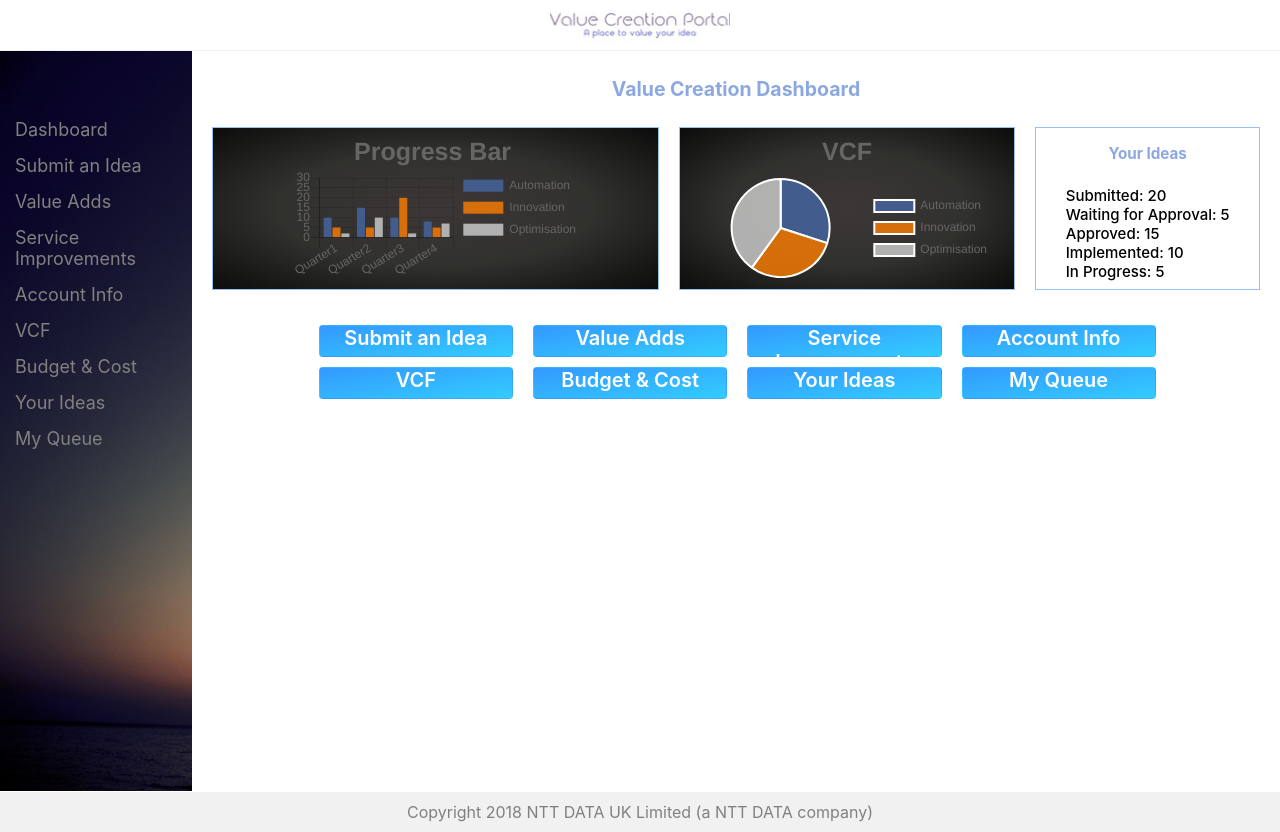
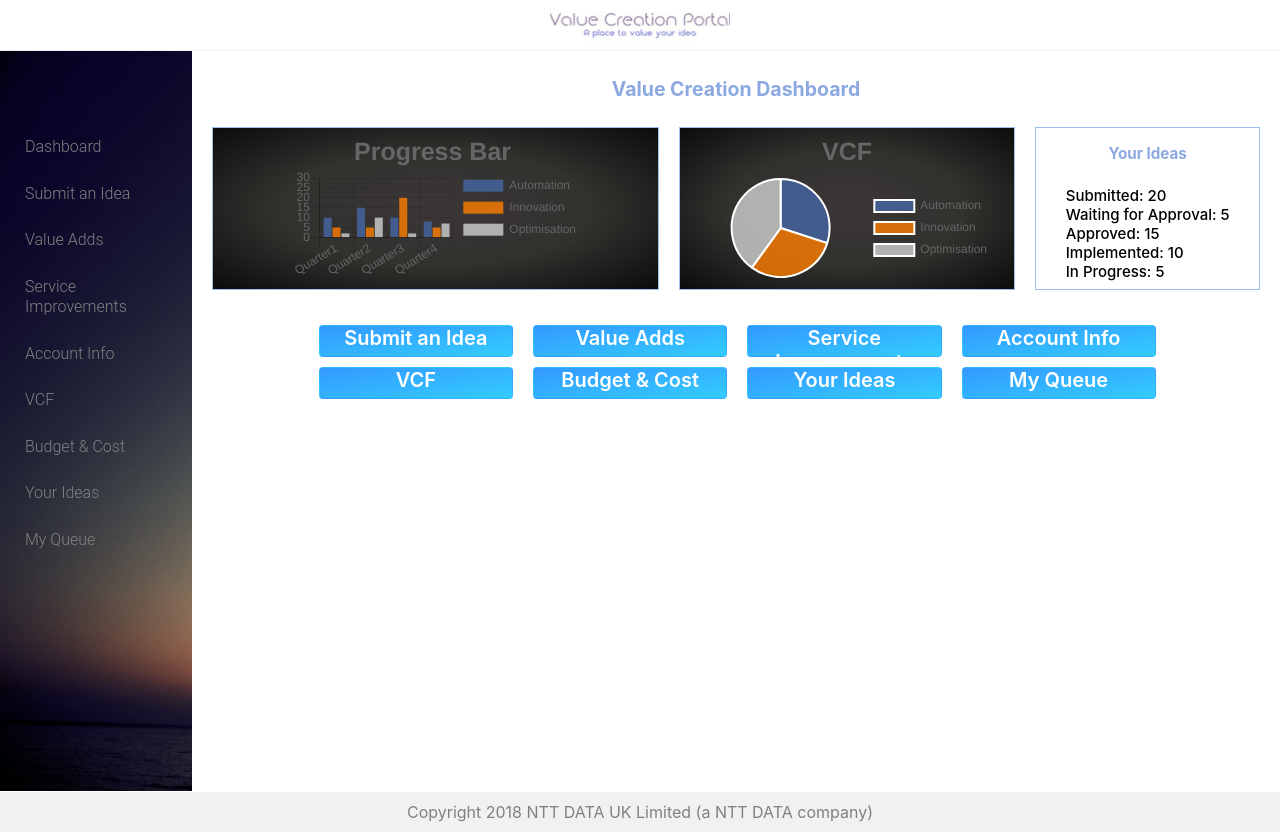
Before and after one commit to mahantesh21/valuecreation-app, a React (Create React App) app: page / in a window 1280 px wide. Built offline with nearby package versions, Linux system fonts and the light colour scheme.

Commit message:
update css for sidebar

```diff
--- a/src/assets/css/IdeaSubmit.css
+++ b/src/assets/css/IdeaSubmit.css
@@ -60,9 +60,11 @@ button{
     color: #ffffff;
     font-size: 18px;
     border-style: none;
-    margin:0 1px 0 2px;
-    padding: 15px 0px 15px 0px;
+    margin: 0 1px 0 0px;
+    padding: 6px 0px 2px 0px;
     cursor: pointer;
+    border-radius: 5px;
+    font-weight: 500;
     text-align: center;
     background: linear-gradient(to top left, #33ccff 0%, #3399ff 100%);
 }
--- a/src/assets/css/SideBar.css
+++ b/src/assets/css/SideBar.css
@@ -34,14 +34,22 @@
     padding: 15px;
 }
 .leftNavBar ul>li{
-    margin-bottom: 15px
+    margin: 10px 5px 0;
+    display: block;
+    padding: 8px 5px;
+    position: relative;
+    transition: all 300ms linear;
+    font-family: "Roboto", "Helvetica", "Arial", sans-serif;
+    font-weight: 300;
+    line-height: 1.5em;
+    border-radius: 3px;
 }
 .leftNavBar ul>li>a{
     text-decoration: none;
     color: #818181;
-    font-size: 18px;
+    font-size: 16px;
 }
-.leftNavBar ul>li>a:hover{
+.leftNavBar ul>li:hover{
     text-decoration: none;
     color: #ffffff;
 }
@@ -68,3 +76,7 @@
     background:#fff;
     overflow-y: auto;
 }
+.activeStyle{
+    box-shadow: 0 12px 20px -10px rgba(0,188,212,.28), 0 4px 20px 0 rgba(0,0,0,.12), 0 7px 8px -5px rgba(0,188,212,.2);
+    background-color: #00acc1;
+}
--- a/src/components/SideBar.js
+++ b/src/components/SideBar.js
@@ -74,39 +74,45 @@ class Sidebar extends Component{
   }
 
   render(){
-    const activeStyle = { color: '#FFFFFF' };
+    const activeStyle = {
+         boxShadow: '0 12px 20px -10px rgba(0,188,212,.28), 0 4px 20px 0 rgba(0,0,0,.12), 0 7px 8px -5px rgba(0,188,212,.2)',
+         backgroundColor: '#00acc1'
+     };
+    const linkStyle={
+      color:'#fff'
+    }
     return (
       <Router>
         <div  className="sideBar">
           <div className="leftNavBar column">
             <div className="logo-container"></div>
             <ul>
-              <li>
-                <Link  style={this.state.active === 'dashboard' ? activeStyle : {}} onClick={this._handleClick.bind(this, 'dashboard')} to="/">Dashboard</Link>
+              <li style={this.state.active === 'dashboard' ? activeStyle : {}}>
+                <Link  style={this.state.active === 'dashboard' ? linkStyle : {}} onClick={this._handleClick.bind(this, 'dashboard')} to="/">Dashboard</Link>
               </li>
-              <li>
-                <Link style={this.state.active === 'ideasubmit' ? activeStyle : {}}  onClick={this._handleClick.bind(this, 'ideasubmit')} to="/IdeaSubmit">Submit an Idea</Link>
+              <li style={this.state.active === 'ideasubmit' ? activeStyle : {}}>
+                <Link style={this.state.active === 'ideasubmit' ? linkStyle : {}}  onClick={this._handleClick.bind(this, 'ideasubmit')} to="/IdeaSubmit">Submit an Idea</Link>
               </li>
-              <li>
-                <Link style={this.state.active === 'valueadds' ? activeStyle : {}} onClick={this._handleClick.bind(this, 'valueadds')}  to="/ValueAdds">Value Adds</Link>
+              <li style={this.state.active === 'valueadds' ? activeStyle : {}}>
+                <Link style={this.state.active === 'valueadds' ? linkStyle : {}} onClick={this._handleClick.bind(this, 'valueadds')}  to="/ValueAdds">Value Adds</Link>
               </li>
-              <li>
-                <Link style={this.state.active === 'serviceimprovements' ? activeStyle : {}} onClick={this._handleClick.bind(this, 'serviceimprovements')} to="/ServiceImprovements">Service Improvements</Link>
+              <li style={this.state.active === 'serviceimprovements' ? activeStyle : {}}>
+                <Link style={this.state.active === 'serviceimprovements' ? linkStyle : {}} onClick={this._handleClick.bind(this, 'serviceimprovements')} to="/ServiceImprovements">Service Improvements</Link>
               </li>
-              <li>
-                <Link style={this.state.active === 'accountinfo' ? activeStyle : {}} onClick={this._handleClick.bind(this, 'accountinfo')} to="/AccountInfo">Account Info</Link>
+              <li style={this.state.active === 'accountinfo' ? activeStyle : {}}>
+                <Link  style={this.state.active === 'accountinfo' ? linkStyle : {}} onClick={this._handleClick.bind(this, 'accountinfo')} to="/AccountInfo">Account Info</Link>
               </li>
-              <li>
-                <Link style={this.state.active === 'vcf' ? activeStyle : {}} onClick={this._handleClick.bind(this, 'vcf')} to="/VCF">VCF</Link>
+              <li style={this.state.active === 'vcf' ? activeStyle : {}}>
+                <Link style={this.state.active === 'vcf' ? linkStyle : {}}  onClick={this._handleClick.bind(this, 'vcf')} to="/VCF">VCF</Link>
               </li>
-              <li>
-                <Link style={this.state.active === 'Budget&Cost' ? activeStyle : {}} onClick={this._handleClick.bind(this, 'Budget&Cost')} to="/Budget&Cost">Budget & Cost</Link>
+              <li style={this.state.active === 'Budget&Cost' ? activeStyle : {}}>
+                <Link style={this.state.active === 'Budget&Cost' ? linkStyle : {}}  onClick={this._handleClick.bind(this, 'Budget&Cost')} to="/Budget&Cost">Budget & Cost</Link>
               </li>
-              <li>
-                <Link style={this.state.active === 'yourideas' ? activeStyle : {}} onClick={this._handleClick.bind(this, 'yourideas')}  to="/YourIdeas">Your Ideas</Link>
+              <li style={this.state.active === 'yourideas' ? activeStyle : {}}>
+                <Link style={this.state.active === 'yourideas' ? linkStyle : {}} onClick={this._handleClick.bind(this, 'yourideas')}  to="/YourIdeas">Your Ideas</Link>
               </li>
-              <li>
-                <Link style={this.state.active === 'myqueue' ? activeStyle : {}}  onClick={this._handleClick.bind(this, 'myqueue')} to="/MyQueue">My Queue</Link>
+              <li style={this.state.active === 'myqueue' ? activeStyle : {}}>
+                <Link style={this.state.active === 'myqueue' ? linkStyle : {}}  onClick={this._handleClick.bind(this, 'myqueue')} to="/MyQueue">My Queue</Link>
               </li>
 
 
```
